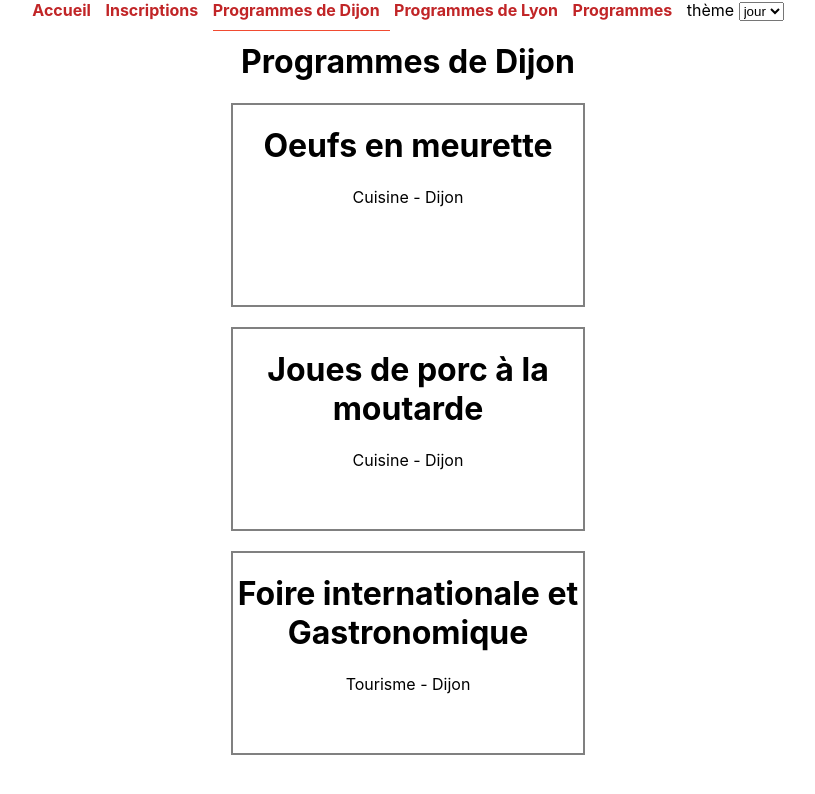
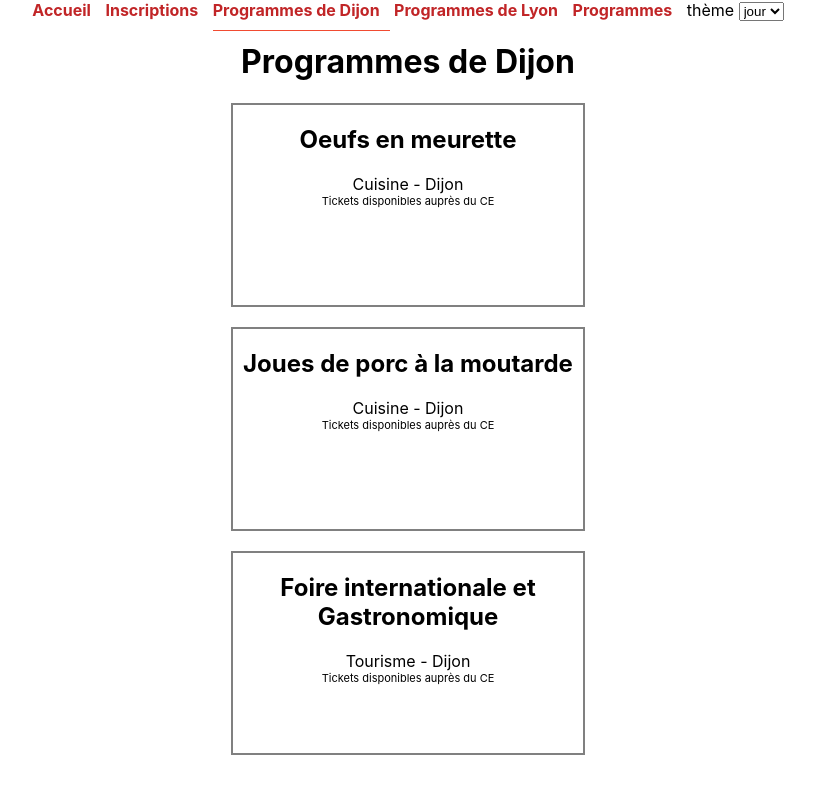
Before and after one commit to codeconcept/theme-picker, a React (Create React App) app: page /schedule/Dijon in a window 1280 px wide. Shown: the top 794 px of the page, without its empty margins (232-1047 px from the left). Built offline with nearby package versions, Linux system fonts and the light colour scheme.

Commit message:
Context to provide data and consume it directly from grand child

```diff
--- a/src/App.js
+++ b/src/App.js
@@ -4,12 +4,18 @@ import "./App.css";
 import Registration from "./Registration";
 import Schedule from "./Schedule";
 import Home from "./Home";
+import MessageContext from "./MessageContext";
 
 class App extends React.Component {
-  state = { theme: "day" };
+  state = {
+    theme: "day",
+    message: "Tickets disponibles auprès du CE"
+  };
+
   render() {
     const { theme } = this.state;
     return (
+      <MessageContext.Provider value={this.state}>
         <div className={theme === "day" ? "App day" : "App night"}>
           <NavLink exact activeClassName="selected" to="/">
             Accueil
@@ -43,6 +49,7 @@ class App extends React.Component {
             <Route path="/schedule/:town?" component={Schedule} />
           </Switch>
         </div>
+      </MessageContext.Provider>
     );
   }
 }
--- /dev/null
+++ b/src/MessageContext.js
@@ -0,0 +1,5 @@
+import { createContext } from "react";
+
+const MessageContext = createContext();
+
+export default MessageContext;
--- a/src/ScheduleDetails.js
+++ b/src/ScheduleDetails.js
@@ -1,13 +1,17 @@
 import React from "react";
+import MessageContext from "./MessageContext";
 
 const ScheduleDetails = ({ activity }) => {
   const { category, title, town } = activity;
   return (
     <div className="activity">
-      <h1>{title}</h1>
+      <h2>{title}</h2>
       <div>
         {category} - {town}
       </div>
+      <MessageContext.Consumer>
+        {value => <div style={{ fontSize: 11 }}>{value.message}</div>}
+      </MessageContext.Consumer>
     </div>
   );
 };
```
Lines whose indentation alone changed are shown as unchanged.
